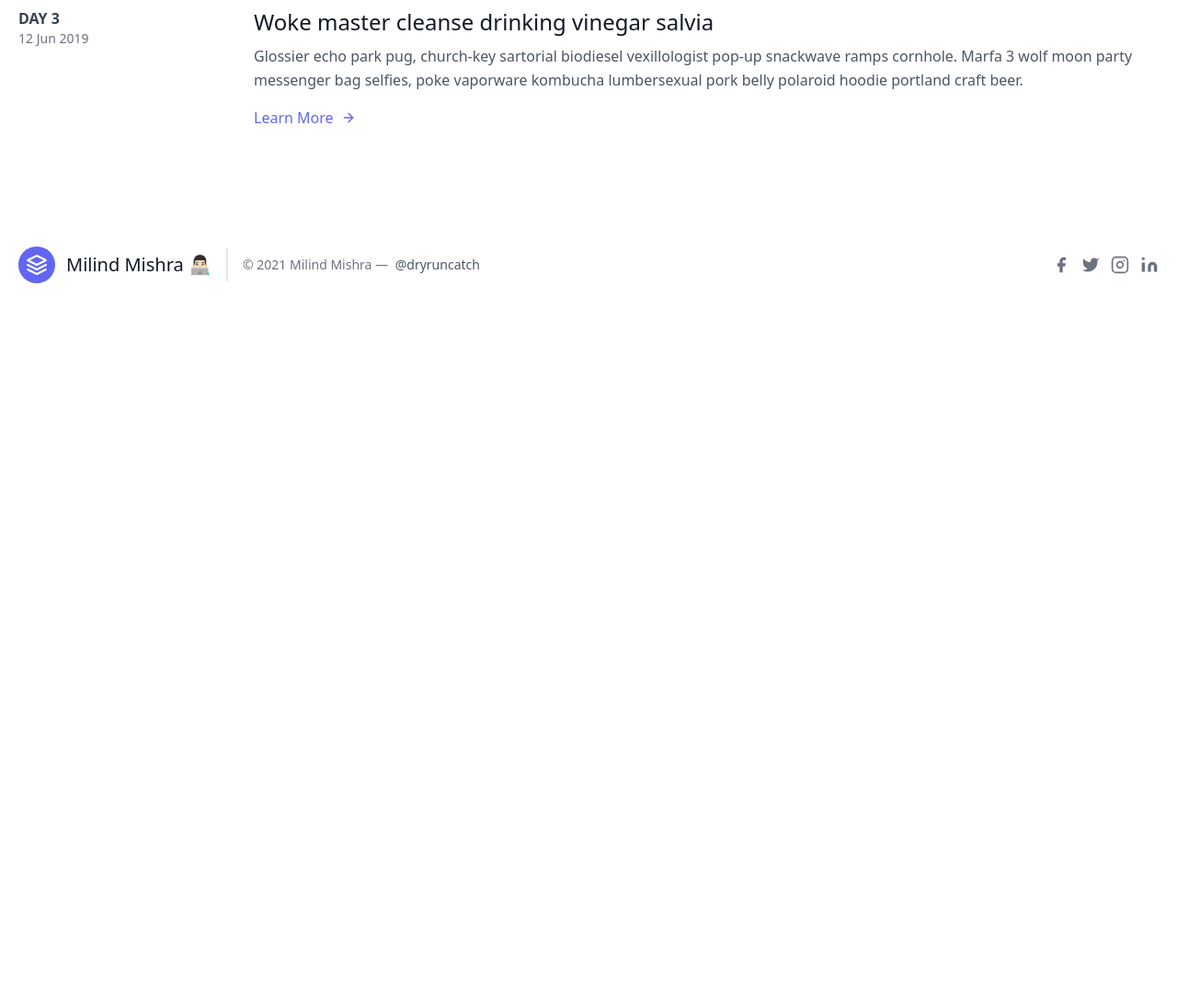
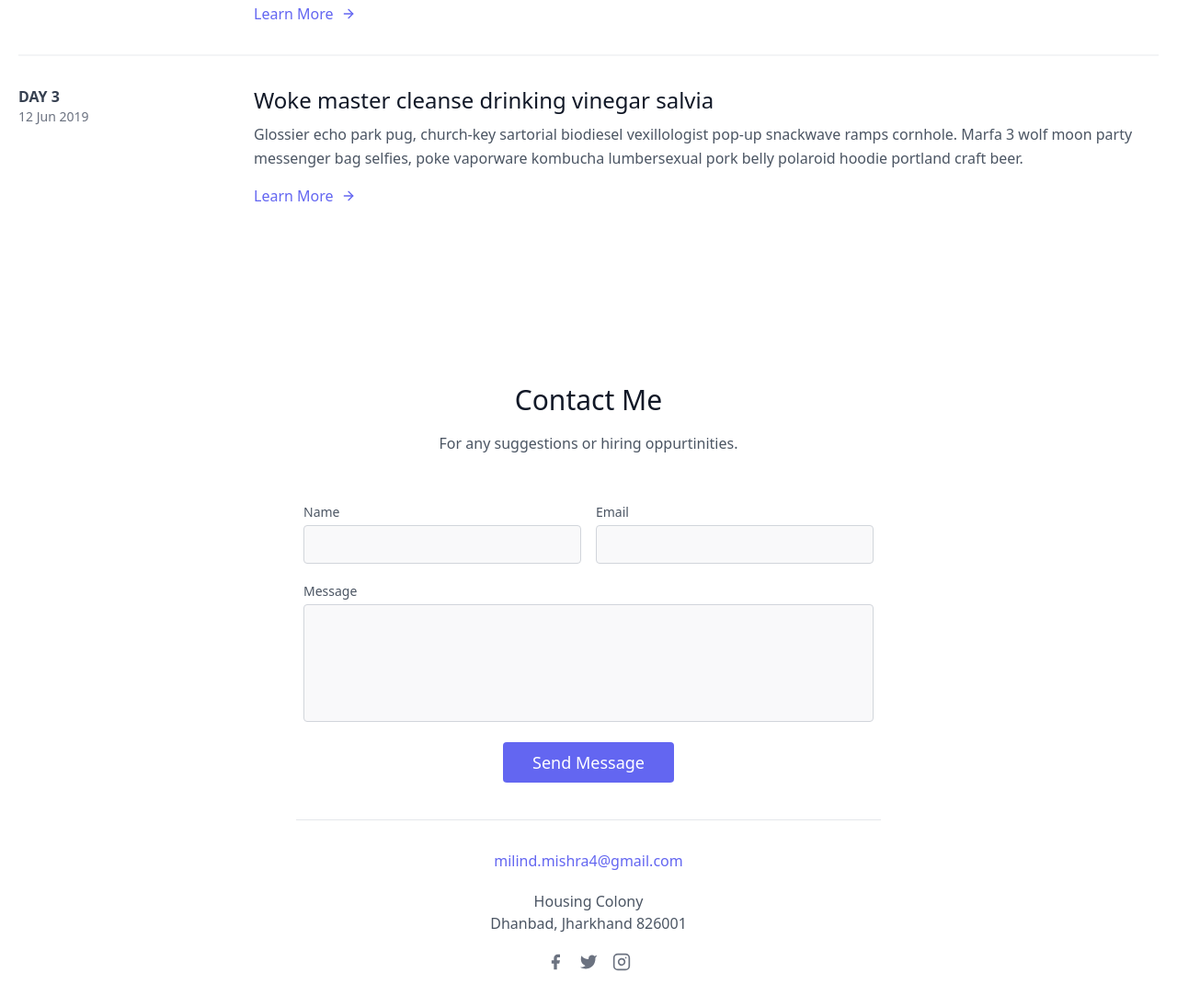
Before and after one commit to thatbeautifuldream/frontend-practice, a plain HTML site: page index.html in a window 1280 px wide. Shown: the part 1183-2278 px from the top of the page at 92% size. Before the commit the page ends 1523 px from the top, so only its background shows below. Drawn offline with nearby package versions, Linux system fonts and the light colour scheme.

Commit message:
unfinished changes

```diff
--- a/index.html
+++ b/index.html
@@ -129,10 +129,11 @@
               text-gray-900
             "
           >
-            Before they sold out <br class="hidden lg:inline-block" />readymade
-            gluten
+            Building modern websites using<br
+              class="hidden lg:inline-block"
+            />HTML, CSS & JavaScript.
           </h1>
-          <p class="mb-8 leading-relaxed">
+          <p id="quoteDisplay" class="mb-8 leading-relaxed">
             Copper mug try-hard pitchfork pour-over freegan heirloom neutra air
             plant cold-pressed tacos poke beard tote bag. Heirloom echo park
             mlkshk tote bag selvage hot chicken authentic tumeric truffaut
@@ -140,6 +141,7 @@
           </p>
           <div class="flex justify-center">
             <button
+              onclick="newQuote()"
               class="
                 inline-flex
                 text-white
@@ -153,9 +155,10 @@
                 text-lg
               "
             >
-              Button
+              New Quote
             </button>
             <button
+              id="memeBtn"
               class="
                 ml-4
                 inline-flex
@@ -169,16 +172,18 @@
                 rounded
                 text-lg
               "
+              onclick="fetchMeme()"
             >
-              Button
+              New Meme
             </button>
           </div>
         </div>
         <div class="lg:max-w-lg lg:w-full md:w-1/2 w-5/6">
           <img
+            id="memeImg"
             class="object-cover object-center rounded"
             alt="hero"
-            src="https://dummyimage.com/720x600"
+            src="https://dummyimage.com/700x700"
           />
         </div>
       </div>
@@ -288,77 +293,146 @@
       </div>
     </section>
     <!-- blog section ends here -->
-    <!-- fotter starts here -->
-    <footer class="text-gray-600 body-font mx-auto">
-      <div
+    <!-- contact starts here -->
+    <section class="text-gray-600 body-font relative">
+      <div class="container px-5 py-24 mx-auto">
+        <div class="flex flex-col text-center w-full mb-12">
+          <h1
             class="
-          container
-          px-5
-          py-8
-          mx-auto
-          flex
-          items-center
-          sm:flex-row
-          flex-col
-        "
-      >
-        <a
-          class="
-            flex
+              sm:text-3xl
+              text-2xl
+              font-medium
               title-font
-            font-medium
-            items-center
-            md:justify-start
-            justify-center
+              mb-4
               text-gray-900
             "
           >
-          <svg
-            xmlns="http://www.w3.org/2000/svg"
-            fill="none"
-            stroke="currentColor"
-            stroke-linecap="round"
-            stroke-linejoin="round"
-            stroke-width="2"
-            class="w-10 h-10 text-white p-2 bg-indigo-500 rounded-full"
-            viewBox="0 0 24 24"
+            Contact Me
+          </h1>
+          <p class="lg:w-2/3 mx-auto leading-relaxed text-base">
+            For any suggestions or hiring oppurtinities.
+          </p>
+        </div>
+        <div class="lg:w-1/2 md:w-2/3 mx-auto">
+          <div class="flex flex-wrap -m-2">
+            <div class="p-2 w-1/2">
+              <div class="relative">
+                <label for="name" class="leading-7 text-sm text-gray-600"
+                  >Name</label
                 >
-            <path
-              d="M12 2L2 7l10 5 10-5-10-5zM2 17l10 5 10-5M2 12l10 5 10-5"
-            ></path>
-          </svg>
-          <span class="ml-3 text-xl">Milind Mishra 👨🏻‍💻</span>
-        </a>
-        <p
+                <input
+                  type="text"
+                  id="name"
+                  name="name"
                   class="
-            text-sm text-gray-500
-            sm:ml-4
-            sm:pl-4
-            sm:border-l-2 sm:border-gray-200
-            sm:py-2
-            sm:mt-0
-            mt-4
+                    w-full
+                    bg-gray-100 bg-opacity-50
+                    rounded
+                    border border-gray-300
+                    focus:border-indigo-500
+                    focus:bg-white
+                    focus:ring-2 focus:ring-indigo-200
+                    text-base
+                    outline-none
+                    text-gray-700
+                    py-1
+                    px-3
+                    leading-8
+                    transition-colors
+                    duration-200
+                    ease-in-out
+                  "
+                />
+              </div>
+            </div>
+            <div class="p-2 w-1/2">
+              <div class="relative">
+                <label for="email" class="leading-7 text-sm text-gray-600"
+                  >Email</label
+                >
+                <input
+                  type="email"
+                  id="email"
+                  name="email"
+                  class="
+                    w-full
+                    bg-gray-100 bg-opacity-50
+                    rounded
+                    border border-gray-300
+                    focus:border-indigo-500
+                    focus:bg-white
+                    focus:ring-2 focus:ring-indigo-200
+                    text-base
+                    outline-none
+                    text-gray-700
+                    py-1
+                    px-3
+                    leading-8
+                    transition-colors
+                    duration-200
+                    ease-in-out
+                  "
+                />
+              </div>
+            </div>
+            <div class="p-2 w-full">
+              <div class="relative">
+                <label for="message" class="leading-7 text-sm text-gray-600"
+                  >Message</label
+                >
+                <textarea
+                  id="message"
+                  name="message"
+                  class="
+                    w-full
+                    bg-gray-100 bg-opacity-50
+                    rounded
+                    border border-gray-300
+                    focus:border-indigo-500
+                    focus:bg-white
+                    focus:ring-2 focus:ring-indigo-200
+                    h-32
+                    text-base
+                    outline-none
+                    text-gray-700
+                    py-1
+                    px-3
+                    resize-none
+                    leading-6
+                    transition-colors
+                    duration-200
+                    ease-in-out
+                  "
+                ></textarea>
+              </div>
+            </div>
+            <div class="p-2 w-full">
+              <button
+                class="
+                  flex
+                  mx-auto
+                  text-white
+                  bg-indigo-500
+                  border-0
+                  py-2
+                  px-8
+                  focus:outline-none
+                  hover:bg-indigo-600
+                  rounded
+                  text-lg
                 "
               >
-          © 2021 Milind Mishra —
-          <a
-            href="https://twitter.com/dryruncatch"
-            class="text-gray-600 ml-1"
-            rel="noopener noreferrer"
-            target="_blank"
-            >@dryruncatch</a
+                Send Message
+              </button>
+            </div>
+            <div
+              class="p-2 w-full pt-8 mt-8 border-t border-gray-200 text-center"
             >
+              <a class="text-indigo-500">milind.mishra4@gmail.com</a>
+              <p class="leading-normal my-5">
+                Housing Colony <br />Dhanbad, Jharkhand 826001
               </p>
-        <span
-          class="
-            inline-flex
-            sm:ml-auto
-            sm:mt-0
-            mt-4
-            justify-center
-            sm:justify-start
-          "
-        >
+              <span class="inline-flex">
                 <a class="text-gray-500">
                   <svg
                     fill="currentColor"
@@ -373,7 +447,7 @@
                     ></path>
                   </svg>
                 </a>
-          <a class="ml-3 text-gray-500">
+                <a class="ml-4 text-gray-500">
                   <svg
                     fill="currentColor"
                     stroke-linecap="round"
@@ -387,7 +461,7 @@
                     ></path>
                   </svg>
                 </a>
-          <a class="ml-3 text-gray-500">
+                <a class="ml-4 text-gray-500">
                   <svg
                     fill="none"
                     stroke="currentColor"
@@ -397,33 +471,26 @@
                     class="w-5 h-5"
                     viewBox="0 0 24 24"
                   >
-              <rect width="20" height="20" x="2" y="2" rx="5" ry="5"></rect>
+                    <rect
+                      width="20"
+                      height="20"
+                      x="2"
+                      y="2"
+                      rx="5"
+                      ry="5"
+                    ></rect>
                     <path
                       d="M16 11.37A4 4 0 1112.63 8 4 4 0 0116 11.37zm1.5-4.87h.01"
                     ></path>
                   </svg>
                 </a>
-          <a class="ml-3 text-gray-500">
-            <svg
-              fill="currentColor"
-              stroke="currentColor"
-              stroke-linecap="round"
-              stroke-linejoin="round"
-              stroke-width="0"
-              class="w-5 h-5"
-              viewBox="0 0 24 24"
-            >
-              <path
-                stroke="none"
-                d="M16 8a6 6 0 016 6v7h-4v-7a2 2 0 00-2-2 2 2 0 00-2 2v7h-4v-7a6 6 0 016-6zM2 9h4v12H2z"
-              ></path>
-              <circle cx="4" cy="4" r="2" stroke="none"></circle>
-            </svg>
-          </a>
               </span>
             </div>
-    </footer>
-    <!-- footer endss here -->
+          </div>
+        </div>
+      </div>
+    </section>
+    <!-- contact endss here -->
     <!-- script -->
     <script src="script.js"></script>
   </body>
```
Also changed, not shown: day7/index.html (added, +19 -0 lines), day7/index.js (added, +69 -0 lines), day7/favicon.ico (added), day7/readme.md (added). Lines whose indentation alone changed are shown as unchanged.
